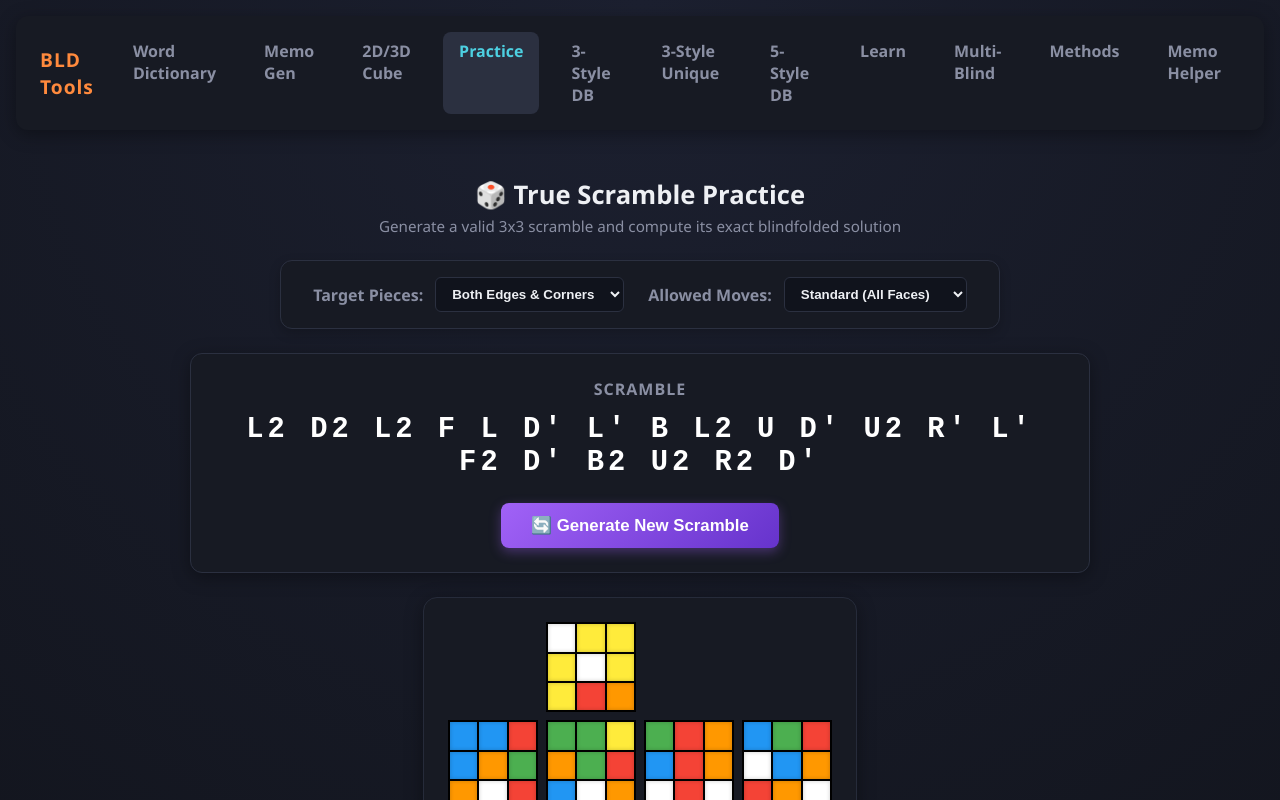
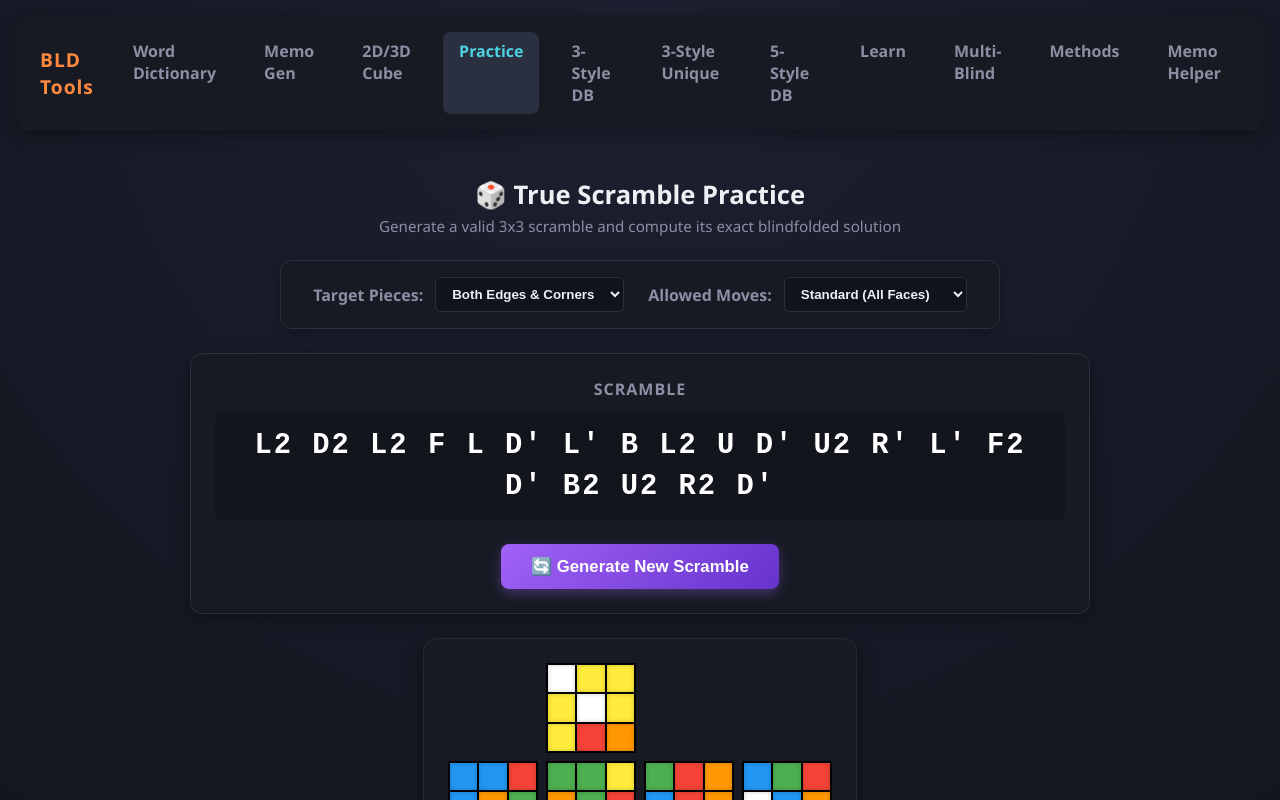
Before and after one commit to mahipalSingh08/rubik-blind-helper, an Angular app: page /practice in a window 1280 px wide. Shown: the top 800 px of the page. Built offline with nearby package versions, Linux system fonts and the light colour scheme.

Commit message:
optimized solution and manual scramble

```diff
--- a/src/app/practice/practice.component.css
+++ b/src/app/practice/practice.component.css
@@ -138,10 +138,17 @@ button#generateBtn:active { transform: translateY(0px); }
   box-shadow: 0 4px 18px rgba(0,0,0,0.35);
 }
 .scramble-box h2 { margin-top: 0; color: var(--muted); font-size: 1rem; text-transform: uppercase; letter-spacing: 1px; }
-.scramble-text {
-  font-family: monospace; font-size: 1.8rem; font-weight: 800; color: #fff;
-  letter-spacing: 4px; margin-bottom: 24px; word-break: keep-all;
+.scramble-input-container {
+  width: 100%; display: flex; justify-content: center; margin-bottom: 24px;
 }
+.scramble-input {
+  width: 100%; font-family: monospace; font-size: 1.8rem; font-weight: 800; color: #fff;
+  letter-spacing: 2px; background: rgba(0,0,0,0.2); border: 1px solid transparent; border-radius: 8px; padding: 12px;
+  text-align: center; box-sizing: border-box; transition: border-color 0.2s ease, background 0.2s ease;
+  resize: none; overflow: hidden; line-height: 1.4;
+}
+.scramble-input:hover { border-color: #2b3040; background: rgba(0,0,0,0.4); }
+.scramble-input:focus { outline: none; border-color: #a162f7; background: #10131c; }
 button#generateBtn {
   padding: 12px 30px; border: none; border-radius: 8px;
   background: linear-gradient(135deg, #a162f7, #6633cc); color: #fff; font-weight: 700; font-size: 1.05rem;
--- a/src/app/practice/practice.component.html
+++ b/src/app/practice/practice.component.html
@@ -30,7 +30,9 @@
 
   <div class="scramble-box">
     <h2>Scramble</h2>
-    <div class="scramble-text">{{ scramble }}</div>
+    <div class="scramble-input-container">
+      <textarea [(ngModel)]="scramble" (ngModelChange)="onScrambleChange()" class="scramble-input" placeholder="Enter manual scramble..." rows="2"></textarea>
+    </div>
     <button id="generateBtn" (click)="generate()">🔄 Generate New Scramble</button>
   </div>
 
--- a/src/app/practice/practice.component.ts
+++ b/src/app/practice/practice.component.ts
@@ -160,6 +160,14 @@ export class PracticeComponent implements OnInit {
     this.loadScramble(newScramble);
   }
 
+  onScrambleChange() {
+    this.scramble = this.scramble.toUpperCase();
+    localStorage.setItem('practiceScramble', this.scramble);
+    this.userSolution = '';
+    this.saveUserSolution();
+    this.loadScramble(this.scramble);
+  }
+
   retrace() {
     // Save updated buffer choices
     this.memoService.saveState();
--- a/src/app/shared/bld-tracer.ts
+++ b/src/app/shared/bld-tracer.ts
@@ -6,8 +6,8 @@ export class BldTracer {
   ];
 
   private cornerPieces = [
-    ['A','R','E'], ['B','Q','N'], ['C','M','J'], ['D','I','F'],
-    ['X','S','H'], ['W','T','O'], ['V','P','K'], ['U','L','G']
+    ['A','R','E'], ['B','N','Q'], ['C','J','M'], ['D','F','I'],
+    ['X','H','S'], ['W','T','O'], ['V','P','K'], ['U','L','G']
   ];
 
   private l(letter: string) { return letter.charCodeAt(0) - 65; }
@@ -78,7 +78,9 @@ export class BldTracer {
         const opp2 = this.getPiece(t2, this.edgePieces).find(s => s !== t2)!;
 
         let temp = state[this.l(t1)]; state[this.l(t1)] = state[this.l(t2)]; state[this.l(t2)] = temp;
-        temp = state[this.l(opp1)]; state[this.l(opp1)] = state[this.l(opp2)]; state[this.l(opp2)] = temp;
+        if (opp1 !== t2) {
+          temp = state[this.l(opp1)]; state[this.l(opp1)] = state[this.l(opp2)]; state[this.l(opp2)] = temp;
+        }
 
       } else {
         // Normal trace
@@ -92,7 +94,9 @@ export class BldTracer {
         const opp2 = this.getPiece(t2, this.edgePieces).find(s => s !== t2)!;
 
         let temp = state[this.l(t1)]; state[this.l(t1)] = state[this.l(t2)]; state[this.l(t2)] = temp;
-        temp = state[this.l(opp1)]; state[this.l(opp1)] = state[this.l(opp2)]; state[this.l(opp2)] = temp;
+        if (opp1 !== t2) {
+          temp = state[this.l(opp1)]; state[this.l(opp1)] = state[this.l(opp2)]; state[this.l(opp2)] = temp;
+        }
       }
     }
 
```
